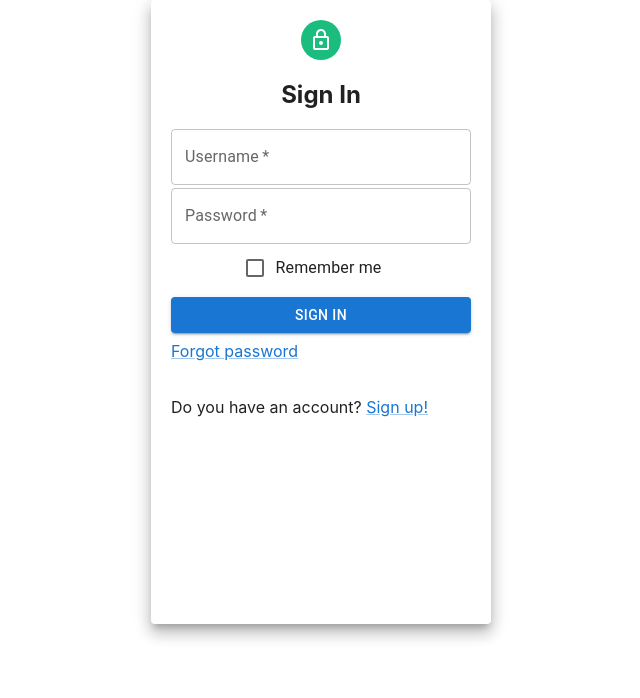
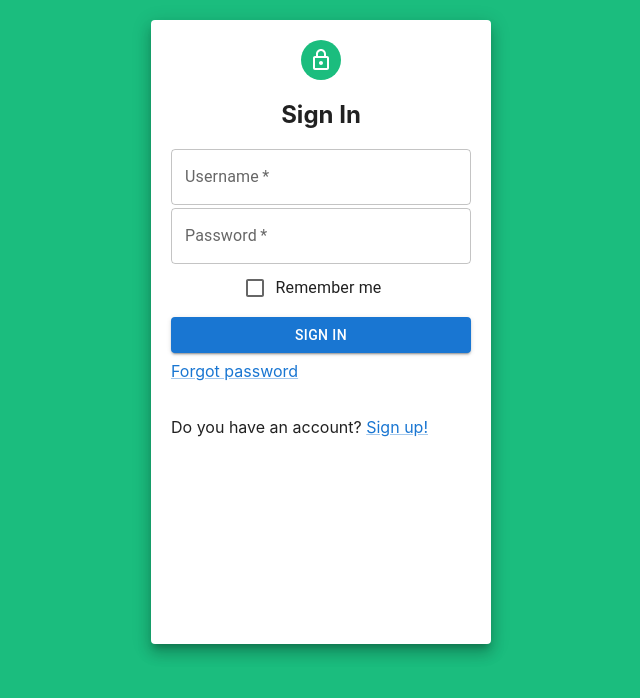
Before and after one commit to Asna1303/Placeme-2.0, a React (Create React App) app: page / in a window 1280 px wide. Shown: the top 698 px of the page, without its empty margins (319-959 px from the left). Built offline with nearby package versions, Linux system fonts and the light colour scheme.

Commit message:
added background colour for login page

```diff
--- a/src/molecules/login.js
+++ b/src/molecules/login.js
@@ -13,28 +13,29 @@ import * as Yup from 'yup'
 
 const Login = ({ handleChange }) => {
 
-  const paperStyle = { padding: 20, height: '73vh', width: 300, margin: "0 auto" }
-  const avatarStyle = { backgroundColor: '#1bbd7e' }
-  const btnstyle = { margin: '8px 0' }
+  const containerStyle = { backgroundColor: '#1bbd7e', minHeight: '100vh', padding: '20px' };
+  const paperStyle = { padding: 20, height: '73vh', width: 300, margin: "0 auto" };
+  const avatarStyle = { backgroundColor: '#1bbd7e' };
+  const btnstyle = { margin: '8px 0' };
   const initialValues = {
       username: '',
       password: '',
       remember: false
-  }
+  };
   const validationSchema = Yup.object().shape({
       username: Yup.string().email('please enter valid email id').required("Required"),
       password: Yup.string().required("Required")
-  })
+  });
   const onSubmit = (values, props) => {
-      console.log(values)
+      console.log(values);
       setTimeout(() => {
-          props.resetForm()
-          props.setSubmitting(false)
-      }, 2000)
+          props.resetForm();
+          props.setSubmitting(false);
+      }, 2000);
+  };
 
-  }
   return (
-
+    <div style={containerStyle}>
       <Grid container justifyContent="center">
           <Paper elevation={10} style={paperStyle}>
               <Grid align='center'>
@@ -76,6 +77,7 @@ const Login = ({ handleChange }) => {
               </Grid>
           </Paper>
       </Grid>
+    </div>
   );
 }
 
```
Lines whose indentation alone changed are shown as unchanged.
